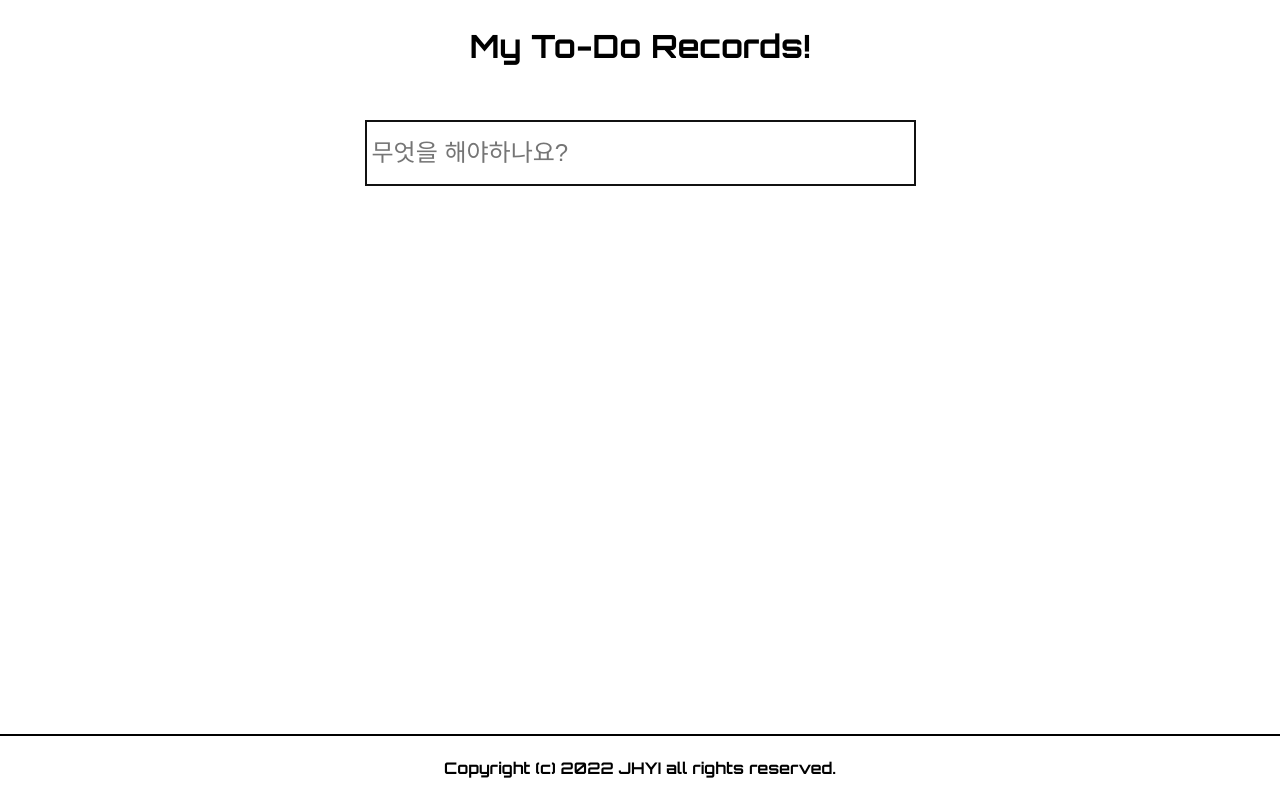
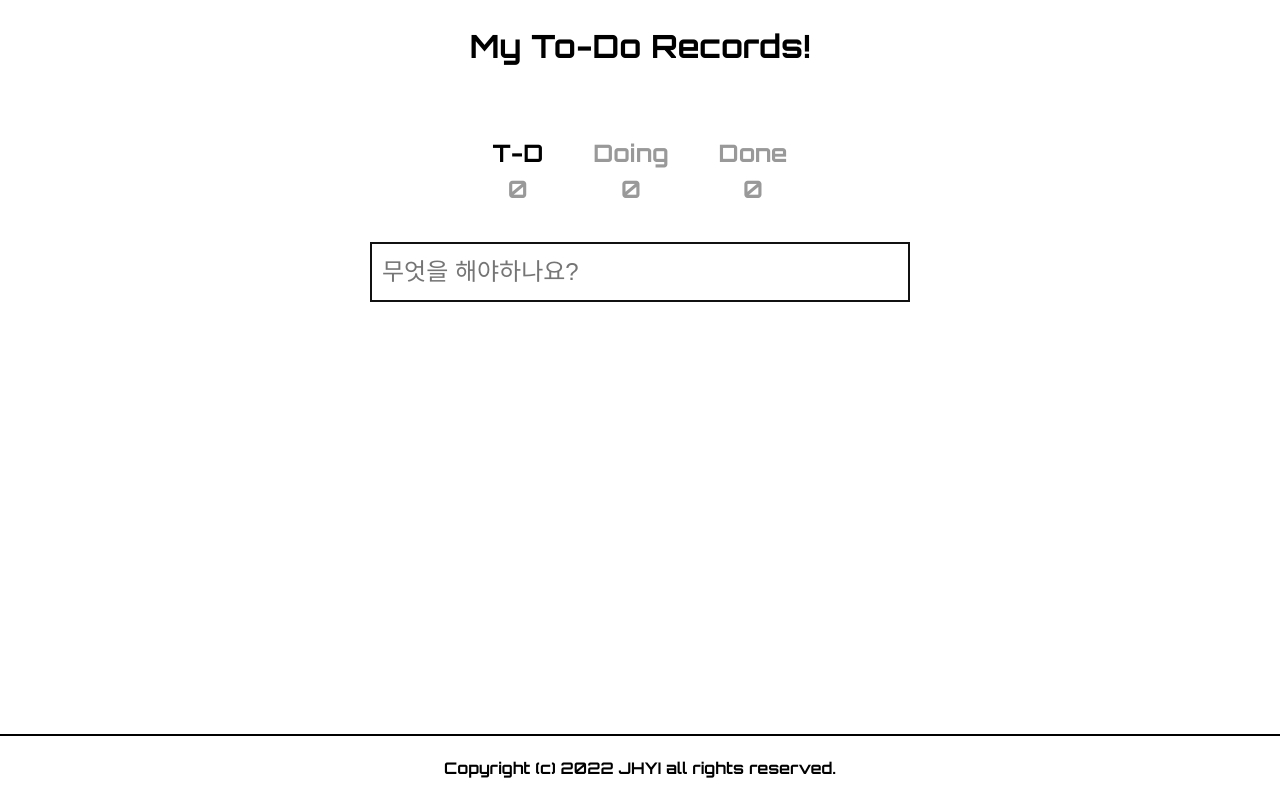
Before and after one commit to jhclass/microproject_todos, a React (Create React App) app: page / in a window 1280 px wide. Built offline with nearby package versions, Linux system fonts and the light colour scheme; some icons are missing.

Commit message:
등록 , 추가 , 약간의 검증, 레이아웃수정 등 !

```diff
--- a/package.json
+++ b/package.json
@@ -14,6 +14,7 @@
     "react-dom": "^18.2.0",
     "react-hook-form": "^7.42.1",
     "react-scripts": "5.0.1",
+    "recoil": "^0.7.6",
     "typescript": "^4.9.4",
     "web-vitals": "^2.1.4"
   },
--- a/src/css/App.css
+++ b/src/css/App.css
@@ -5,7 +5,7 @@
 
 
 /*main (common)*/
-.wrapper {width:100%; max-width:1280px; margin:0 auto; position:relative;}
+.wrapper {width:100%; max-width:1280px; margin:0 auto; position:relative; padding:0 10px;}
 
 #header { font-size:2em; cursor:pointer;}
 #header > .wrapper {padding:20px 10px;}
@@ -13,17 +13,40 @@
 #header > .wrapper > h1 {font-family: 'Orbitron', sans-serif; display:inline-block;}
 #header > .wrapper > .favorite {position:absolute; top:20px; left:20px;}
 #footer {font-family: 'Orbitron', sans-serif; position:fixed; width:100%; left:0; bottom:0;padding:20px 0;background:#fff; border-top:2px solid #000;}
+.er-info {background-color: 	#BFEAF5; display:inline-block;}
 
-.addInput {display:inline-block; width:100%; max-width:540px; height:60px; line-height:40px; font-size: 1.5em; border:2px solid #111; padding-left:5px;}
+#section1 {margin-top:5vh; padding-bottom:6.5vh}
+.addInput {display:inline-block; width:100%; max-width:540px; height:60px; line-height:40px; font-size: 1.5em; border:2px solid #111; box-sizing:border-box;margin:0;padding-left:10px}
 .addBtn {background-color:#fff;border:0; font-size:4em; display:inline-block; vertical-align: middle; margin-top:20px; cursor:pointer;}
 
 #inputSection {padding-top:30px;}
 
+#selectSection {display:flex; align-items: center; justify-content: center; font-family: 'Orbitron', sans-serif;}
+#selectSection > li {padding:5px 25px; font-size:1.5em; cursor:pointer; color:#999;}
+.textColor {color:#000; font-weight: bold; }
+
+.listContainer {margin-top:5vh;  display:flex; align-items: left; justify-content: center; flex-flow:row wrap;}
+.listContainer > li {margin:1vh 1vh; padding:15px 5px; border:2px solid #000; min-width:300px; position: relative;}
 
 
-
+.todoBtn {margin-top:1.5vh; display:flex; justify-content: center;}
+.todoBtn > li {margin:10px;padding:5px 8px; background:	#eee; border-radius:5px; cursor:pointer;}
+.todoBtn > li.active {background:#BFEAF5}
+.closeBtn {position:absolute; top:5px; right:5px; font-size:35px;cursor:pointer;}
+.lc-rt {margin-top:2vh}
+.lc-or-title {font-weight:bold;}
+.lc-rt-title {font-weight:bold;}
 @media (prefers-reduced-motion: no-preference) {
 
+}
+
+
+@media screen and (max-width:767px) {
+  .listContainer {flex-flow:column wrap;}
+  #header { font-size:2em; cursor:pointer;}
+  #header > .wrapper {padding:5px 10px;}
+  #header > .wrapper > h1 {font-size:0.5em;}
+  #footer {font-size:.8em;}
 }
 
 
--- a/src/css/reset.css
+++ b/src/css/reset.css
@@ -2,6 +2,16 @@
    v2.0 | 20110126
    License: none (public domain)
 */
+
+/*
+Style Guide (color) - 상단이 가장 진한 색
+BFEAF5
+#91D8E4
+#BFEAF5
+#EAFDFC
+*/
+
+
 @import url('https://fonts.googleapis.com/css2?family=Noto+Sans+KR:wght@300;400;500&family=Orbitron:wght@700;800;900&display=swap');
 
 html, body, div, span, applet, object, iframe,
@@ -31,7 +41,7 @@ footer, header, hgroup, menu, nav, section {
 	display: block;
 }
 body {
-	line-height: 1;
+
 	font-family: 'Noto Sans KR', sans-serif;
 	font-size:16px;
 	line-height: 1.5;
--- a/src/index.tsx
+++ b/src/index.tsx
@@ -3,13 +3,17 @@ import ReactDOM from 'react-dom';
 import './css/reset.css';
 import './css/App.css'
 import App from './App';
+import {RecoilRoot} from 'recoil';
 
 
 
 
 ReactDOM.render(
   <React.StrictMode>
-    <App />
+    <RecoilRoot>
+      <App />
+    </RecoilRoot>
+
   </React.StrictMode>,
   document.getElementById("root")
 );
--- /dev/null
+++ b/src/page/Listcontainer.tsx
@@ -0,0 +1,19 @@
+import { IToDo} from "./atoms";
+
+function Listcontainer({text,today}:IToDo){
+
+    return (
+
+            <li>
+                <div className='lc-or'><span className='lc-or-title'>Organize</span><br/>{text}</div>
+                <div className='lc-rt'><span className='lc-rt-title'>registration time</span><br/>{today}</div>
+                <ul className="todoBtn">
+                    <li className='active'>ToDo</li>
+                    <li>Doing</li>
+                    <li>Done</li>
+                </ul>
+                <span className='closeBtn xi-close-circle-o'></span>
+            </li>
+    );
+}
+export default Listcontainer;
--- a/src/page/Section1.tsx
+++ b/src/page/Section1.tsx
@@ -1,31 +1,68 @@
+
 import {useForm} from 'react-hook-form';
-interface messages {
-    errors:any,
-    toDo:string,
-    bitch:RegExp,
+import { useRecoilState, atom } from 'recoil';
+import Listcontainer from './Listcontainer';
+import {todoState} from './atoms';
+interface IForm {
+    toDo:string;
+}
+
+function Section1() {
+    const [todos,setTodos] = useRecoilState(todoState);
+    const {register,handleSubmit,formState:{errors}, setFocus} = useForm<IForm>();
+    const prohibited = /[0-9a-zA-Zㄱ-ㅎㅏ-ㅣ가-힣]/;
+    let today = new Date();
+    let year = today.getFullYear();
+    let month = today.getMonth()+1;
+    let date = today.getDate();
+    let hour = today.getHours();
+    let min = today.getMinutes();
+    const onValid = ({toDo}:IForm)=>{
+        setTodos(oldToDos=>[{text:toDo, id:Date.now(), today:`${year}년 ${month}월 ${date}일 ${hour}시 ${min}분`, category:"TO_DO"},...oldToDos])
+        setFocus("toDo",{shouldSelect:true});
     }
-function Section1() {
-    const {register,handleSubmit,formState:{errors}} = useForm<messages>();
-    const bitch = /[0-9a-zA-Zㄱ-ㅎㅏ-ㅣ가-힣]/;
+    const onClick = (event:React.MouseEvent<HTMLElement>) => {
+        console.log(event.currentTarget.textContent);
 
-    const onValid = (data:any)=>{
-
-
+        let listName = document.querySelectorAll('.listName');
+        listName.forEach((list)=>{
+            list.classList.remove('textColor');
+        })
+        event.currentTarget.classList.add('textColor');
     }
 
-    console.log('어쩔',errors.toDo?.message);
+    //console.log('어쩔',errors.toDo?.message);
     return (
         <div id="section1">
             <div className="wrapper">
-                <div id="selectSection"></div>
+
+                <ul id="selectSection">
+                    <li >
+                        <div className='listName textColor' onClick={onClick}>T-D</div>
+                        <span className='listCount'>0</span>
+                    </li>
+                    <li >
+                        <div className='listName' onClick={onClick}>Doing</div>
+                        <span className='listCount'>0</span>
+                    </li>
+                    <li >
+                        <div className='listName' onClick={onClick}>Done</div>
+                        <span className='listCount'>0</span>
+                    </li>
+                </ul>
+
+
                 <div id="inputSection">
                     <form onSubmit={handleSubmit(onValid)}>
-                        <input {...register("toDo",{required:"할일을 입력하여 주세요 :)",pattern:{value:bitch,message:"잘못된 작성방식입니다."}})} className="addInput" type="text" placeholder="무엇을 해야하나요?"/><br/>
+                        <input {...register("toDo",{required:"할일을 입력하여 주세요 :)",pattern:{value:prohibited,message:"잘못된 작성방식입니다."}})} className="addInput" type="text" placeholder="무엇을 해야하나요?"/><br/>
                         <button className="addBtn"><span className="xi-plus-circle-o"></span></button>
                     </form>
-                    <div><span>{errors.toDo?.message}</span></div>
+                    <div className='er-info'><span>{errors.toDo?.message}</span></div>
                 </div>{ /* input */}
-                <div></div>{ /* box */}
+                <ul className='listContainer'>
+                    {todos.map((todo)=><Listcontainer key={todo.id} {...todo}/>)}
+
+                </ul>{ /* box */}
             </div>
         </div>
     );
--- /dev/null
+++ b/src/page/atoms.ts
@@ -0,0 +1,12 @@
+import {atom} from 'recoil';
+
+export interface IToDo {
+    text:string;
+    category: "TO_DO" | "DOING" | "DONE";
+    id:number;
+    today:string;
+}
+export const todoState = atom<IToDo[]>({
+    key:"toDo",
+    default:[]
+});
```
Also changed, not shown: public/index.html (+0 -9 lines), 1 other file (tests, documents, lock files or other folders).
